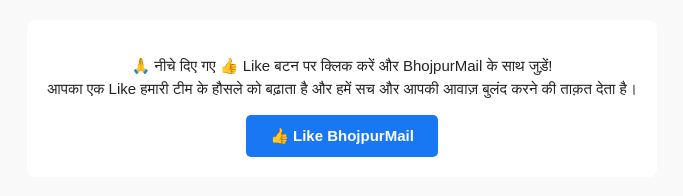
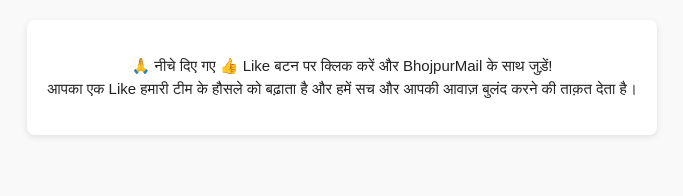
Before and after one commit to BhojpurMail-News/follow-bhojpurmail, a plain HTML site: page index-backup.html in a window 1280 px wide. Shown: the whole page, without its empty margins (298-981 px from the left). Drawn offline with Linux system fonts and the light colour scheme.

Commit message:
Update index-backup.html

```diff
--- a/index-backup.html
+++ b/index-backup.html
@@ -19,6 +19,7 @@
       display: inline-block;
       max-width: 95%;
       box-sizing: border-box;
+      box-shadow: 0 2px 6px rgba(0,0,0,0.1);
     }
     .cta-container p {
       font-size: 15px;
@@ -26,23 +27,15 @@
       line-height: 1.5;
       margin-bottom: 15px;
     }
-    .cta-button {
-      display: inline-block;
-      padding: 12px 24px;
-      background: #1877f2;
-      color: #fff;
-      font-weight: bold;
-      font-size: 15px;
-      text-decoration: none;
-      border-radius: 5px;
-      transition: background 0.3s;
-    }
-    .cta-button:hover {
-      background: #155db2;
-    }
   </style>
 </head>
 <body>
+
+  <!-- Facebook SDK (required for Like button) -->
+  <div id="fb-root"></div>
+  <script async defer crossorigin="anonymous"
+    src="https://connect.facebook.net/en_US/sdk.js#xfbml=1&version=v19.0" nonce="xyz">
+  </script>
 
   <div class="cta-container">
     <p>
@@ -50,13 +43,15 @@
       आपका एक Like हमारी टीम के हौसले को बढ़ाता है और हमें सच और आपकी आवाज़ बुलंद करने की ताक़त देता है।
     </p>
 
-    <!-- Direct Like Button -->
-    <a href="https://www.facebook.com/BhojpurMailNews"
-       onclick="window.open(this.href, '_blank', 'width=600,height=500'); return false;"
-       class="cta-button">
-       👍 Like BhojpurMail
-    </a>
-
+    <!-- Official Facebook Like Button (only Like, no Follow) -->
+    <div class="fb-like"
+         data-href="https://www.facebook.com/BhojpurMailNews"
+         data-width=""
+         data-layout="button"
+         data-action="like"
+         data-size="large"
+         data-share="false">
+    </div>
   </div>
 
 </body>
```
